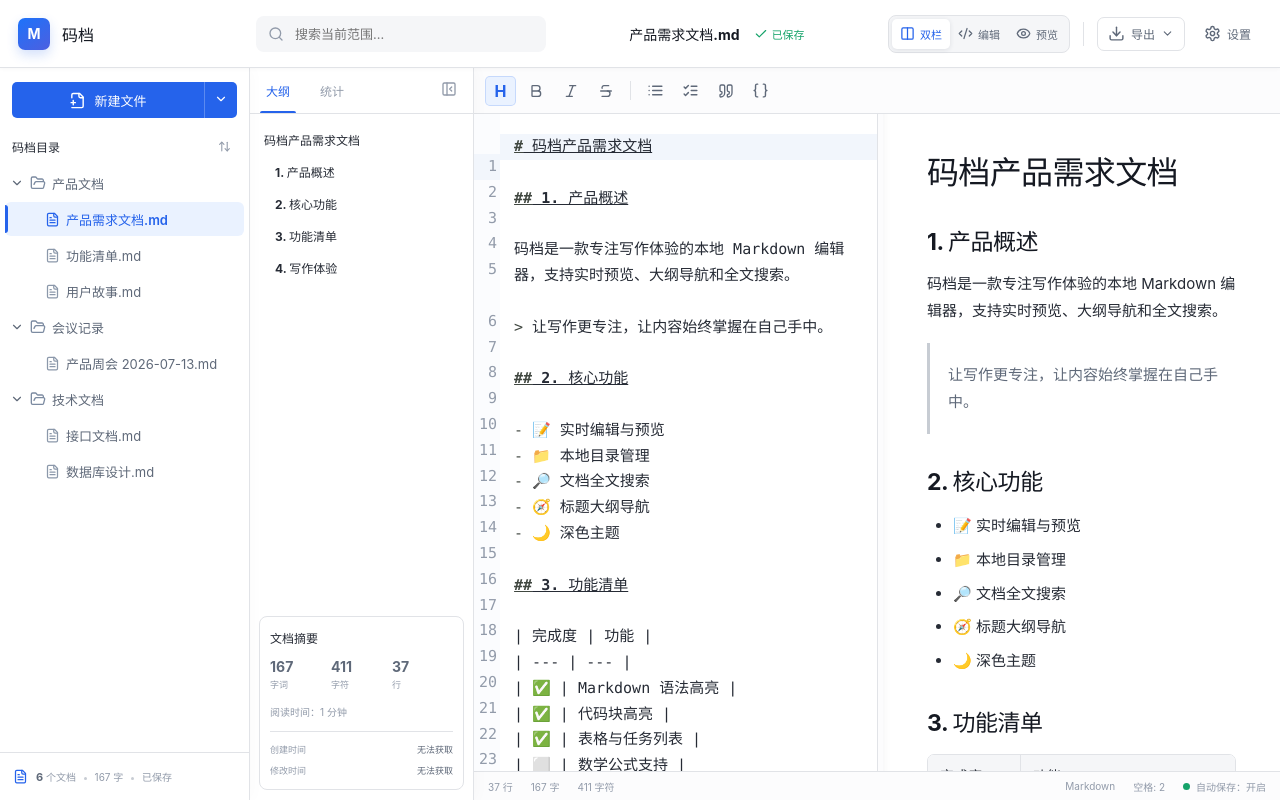
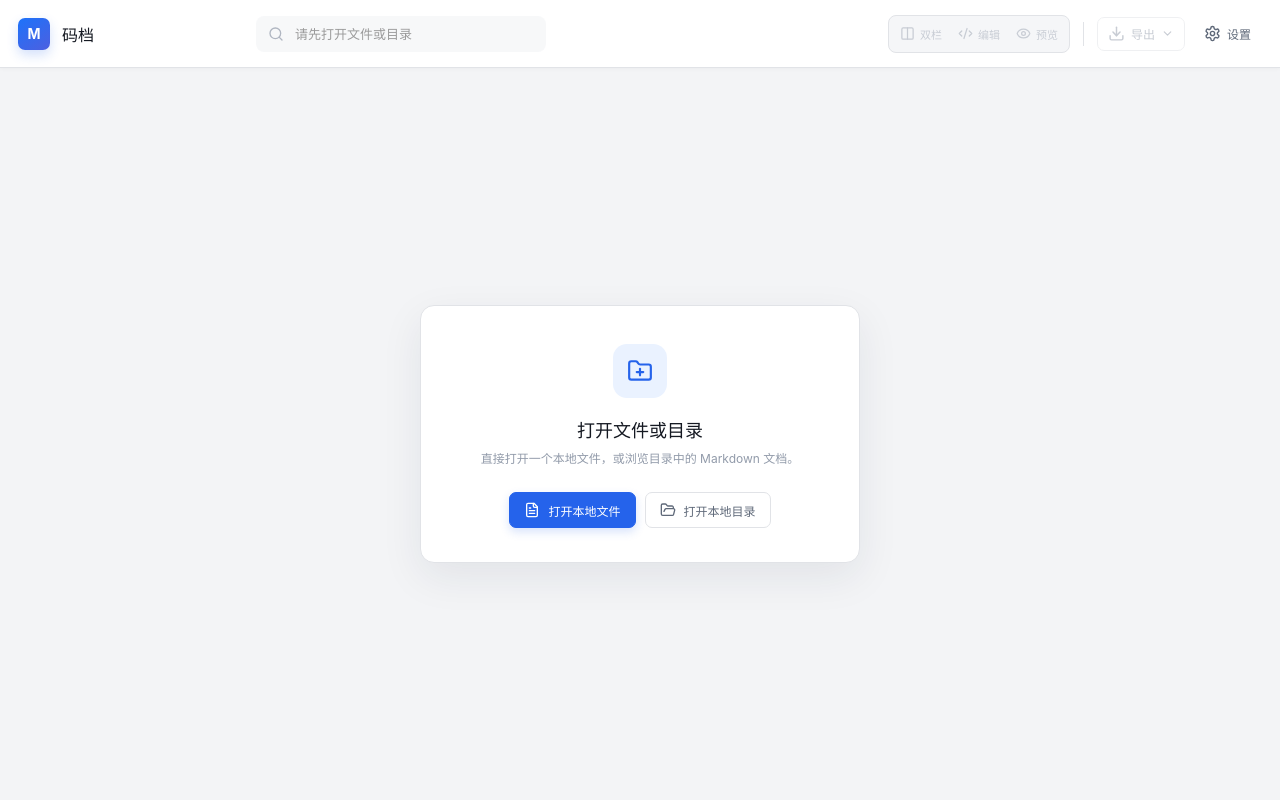
Before and after one commit to xhcoding1998/Markdown, a Vue app: page / in a window 1280 px wide. Built offline with nearby package versions, Linux system fonts and the light colour scheme.

Commit message:
调整bug

```diff
--- a/src/services/webWorkspace.ts
+++ b/src/services/webWorkspace.ts
@@ -18,7 +18,16 @@ const DETACHED_KEY = 'workspace-detached'
 
 let mode: 'virtual' | 'directory' = 'virtual'
 let directoryHandle: FileSystemDirectoryHandle | undefined
-let virtualWorkspace: VirtualWorkspace = { name: '码档目录', entries: [] }
+let virtualWorkspace: VirtualWorkspace = { name: '', entries: [] }
+
+const legacyDemoFiles = new Set([
+  '产品文档/产品需求文档.md',
+  '产品文档/功能清单.md',
+  '产品文档/用户故事.md',
+  '技术文档/接口文档.md',
+  '技术文档/数据库设计.md',
+  '会议记录/产品周会 2026-07-13.md',
+])
 
 function openDatabase(): Promise<IDBDatabase> {
   return new Promise((resolve, reject) => {
@@ -68,7 +77,7 @@ export function isDirectoryWorkspace() {
   return mode === 'directory'
 }
 
-export async function initialize(seedFiles: Array<{ path: string; content: string }>) {
+export async function initialize() {
   const detached = await databaseGet<boolean>(DETACHED_KEY).catch(() => false)
   if (detached) {
     mode = 'virtual'
@@ -86,18 +95,21 @@ export async function initialize(seedFiles: Array<{ path: string; content: strin
   }
 
   const saved = await databaseGet<VirtualWorkspace>(VIRTUAL_KEY).catch(() => undefined)
-  virtualWorkspace = saved || {
-    name: '码档目录',
-    entries: seedFiles.flatMap(({ path, content }) => {
-      const parts = path.split('/')
-      const directories = parts.slice(0, -1).map((_, index) => ({ path: parts.slice(0, index + 1).join('/'), kind: 'directory' as const }))
-      return [...directories, { path, kind: 'file' as const, content }]
-    }).filter((entry, index, entries) => entries.findIndex((candidate) => candidate.path === entry.path) === index),
+  if (!saved || isLegacyDemoWorkspace(saved)) {
+    virtualWorkspace = { name: '', entries: [] }
+    if (saved) await databaseDelete(VIRTUAL_KEY).catch(() => undefined)
+    return { name: '', tree: [] as FileNode[] }
   }
+  virtualWorkspace = saved
   mode = 'virtual'
   directoryHandle = undefined
-  await persistVirtualWorkspace()
   return { name: virtualWorkspace.name, tree: buildVirtualTree() }
+}
+
+function isLegacyDemoWorkspace(workspace: VirtualWorkspace) {
+  if (workspace.name !== '码档目录') return false
+  const files = workspace.entries.filter((entry) => entry.kind === 'file')
+  return files.length === legacyDemoFiles.size && files.every((entry) => legacyDemoFiles.has(entry.path))
 }
 
 export async function chooseDirectory() {
--- a/src/stores/studio.ts
+++ b/src/stores/studio.ts
@@ -3,65 +3,6 @@ import { defineStore } from 'pinia'
 import type { AppSettings, FileNode, SaveStatus, SearchResult, ThemeMode, TrashItem, ViewMode } from '../types'
 import * as desktop from '../services/desktop'
 import * as web from '../services/webWorkspace'
-
-const demoContent = `# 码档产品需求文档
-
-## 1. 产品概述
-
-码档是一款专注写作体验的本地 Markdown 编辑器，支持实时预览、大纲导航和全文搜索。
-
-> 让写作更专注，让内容始终掌握在自己手中。
-
-## 2. 核心功能
-
-- 📝 实时编辑与预览
-- 📁 本地目录管理
-- 🔎 文档全文搜索
-- 🧭 标题大纲导航
-- 🌙 深色主题
-
-## 3. 功能清单
-
-| 完成度 | 功能 |
-| --- | --- |
-| ✅ | Markdown 语法高亮 |
-| ✅ | 代码块高亮 |
-| ✅ | 表格与任务列表 |
-| ⬜ | 数学公式支持 |
-
-\`\`\`ts
-function hello(name: string) {
-  console.log(\`Hello, \${name}!\`)
-}
-
-hello('码档')
-\`\`\`
-
-## 4. 写作体验
-
-所有文件都直接存储在你的电脑中，不需要注册账户，也不会上传任何内容。
-`
-
-const demoTree: FileNode[] = [
-  {
-    name: '产品文档', path: '产品文档', relativePath: '产品文档', kind: 'directory', children: [
-      { name: '产品需求文档.md', path: '产品文档/产品需求文档.md', relativePath: '产品文档/产品需求文档.md', kind: 'file' },
-      { name: '功能清单.md', path: '产品文档/功能清单.md', relativePath: '产品文档/功能清单.md', kind: 'file' },
-      { name: '用户故事.md', path: '产品文档/用户故事.md', relativePath: '产品文档/用户故事.md', kind: 'file' },
-    ],
-  },
-  {
-    name: '技术文档', path: '技术文档', relativePath: '技术文档', kind: 'directory', children: [
-      { name: '接口文档.md', path: '技术文档/接口文档.md', relativePath: '技术文档/接口文档.md', kind: 'file' },
-      { name: '数据库设计.md', path: '技术文档/数据库设计.md', relativePath: '技术文档/数据库设计.md', kind: 'file' },
-    ],
-  },
-  {
-    name: '会议记录', path: '会议记录', relativePath: '会议记录', kind: 'directory', children: [
-      { name: '产品周会 2026-07-13.md', path: '会议记录/产品周会 2026-07-13.md', relativePath: '会议记录/产品周会 2026-07-13.md', kind: 'file' },
-    ],
-  },
-]
 
 const defaultSettings: AppSettings = {
   theme: 'light',
@@ -193,7 +134,7 @@ export const useStudioStore = defineStore('studio', () => {
     }
     loading.value = true
     try {
-      const result = await web.initialize(flattenFiles(demoTree).map((node) => ({ path: node.relativePath, content: demoContent })))
+      const result = await web.initialize()
       workspacePath.value = result.name
       workspaceName.value = result.name
       tree.value = result.tree
```
